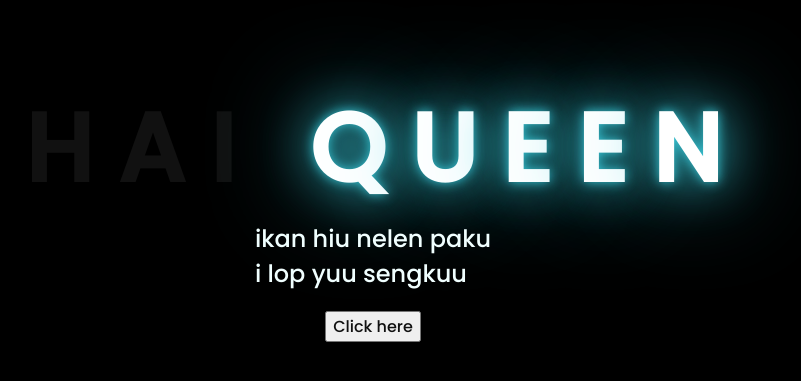
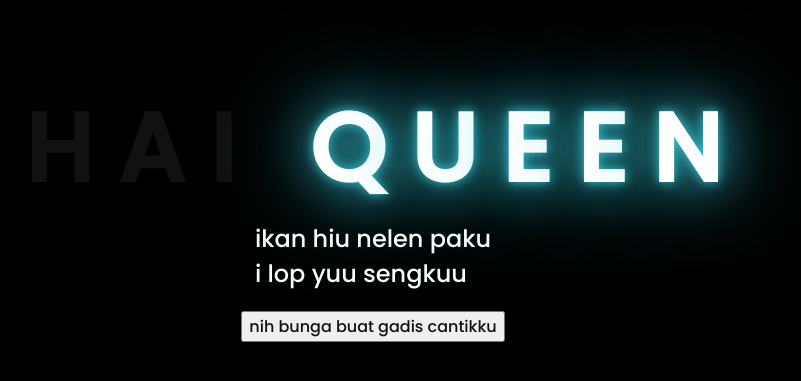
Before and after one commit to szzin20/test, a plain HTML site: page index.html in a window 1280 px wide. Shown: the part 199-580 px from the top of the page, without its empty margins (275-1076 px from the left). Drawn offline with Linux system fonts and the light colour scheme.

Commit message:
Update index.html

```diff
--- a/index.html
+++ b/index.html
@@ -26,7 +26,7 @@
     </div>
     <div class="button">
         <button>
-            <a href="flower.html">Click here</a>
+            <a href="flower.html">nih bunga buat gadis cantikku</a>
         </button>
 
     </div>
```
